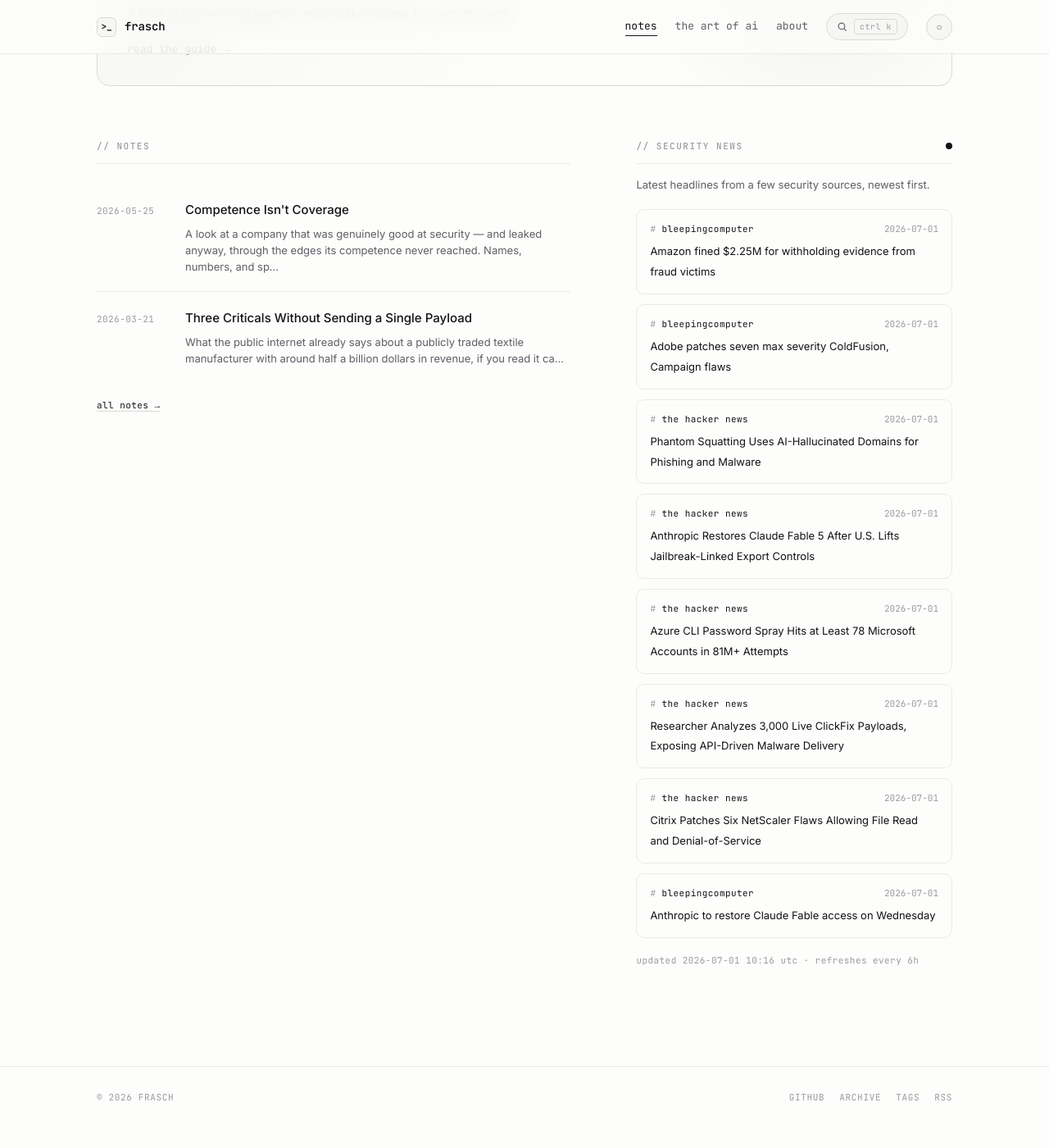
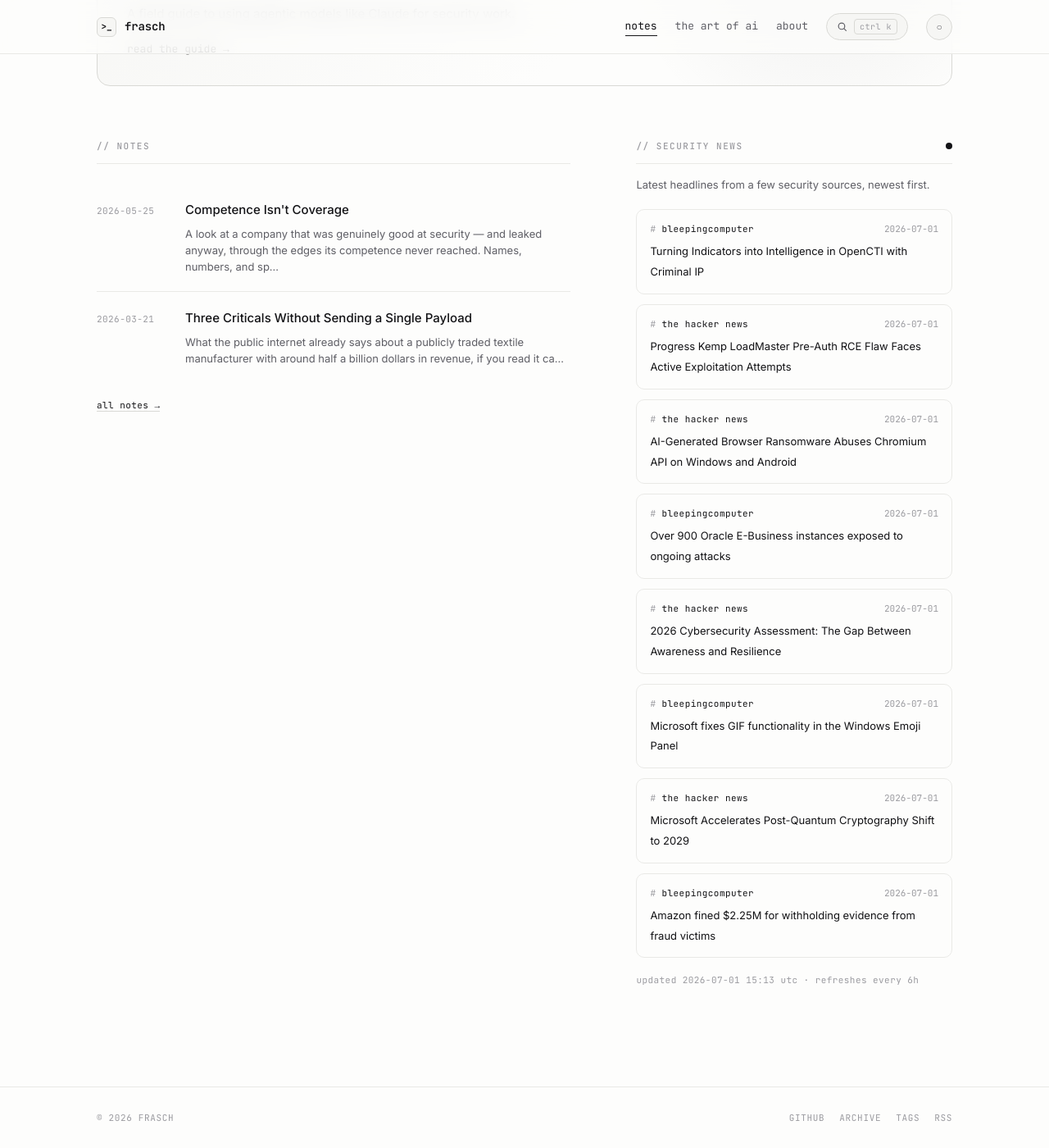
Before and after one commit to whoisfrasch/frasch, a Jekyll site: the page built from index.html, in a window 1280 px wide and 1400 px high, scrolled down 615 px. Shown: the whole window at 82% size. Built offline with Jekyll 4.4.1, drawn with Linux system fonts in a browser that asks for light colours; before the commit the page ends 1990 px from its top, so only the background shows below that.

Commit message:
Refresh security news feed

```diff
--- a/_data/news.json
+++ b/_data/news.json
@@ -1,53 +1,53 @@
 {
-  "updated": "2026-07-01T10:16:53Z",
+  "updated": "2026-07-01T15:13:21Z",
   "items": [
+    {
+      "source": "bleepingcomputer",
+      "title": "Turning Indicators into Intelligence in OpenCTI with Criminal IP",
+      "link": "https://www.bleepingcomputer.com/news/security/turning-indicators-into-intelligence-in-opencti-with-criminal-ip/",
+      "date": "2026-07-01T14:01:11Z"
+    },
+    {
+      "source": "the hacker news",
+      "title": "Progress Kemp LoadMaster Pre-Auth RCE Flaw Faces Active Exploitation Attempts",
+      "link": "https://thehackernews.com/2026/07/latest-progress-kemp-loadmaster-pre.html",
+      "date": "2026-07-01T13:56:18Z"
+    },
+    {
+      "source": "the hacker news",
+      "title": "AI-Generated Browser Ransomware Abuses Chromium API on Windows and Android",
+      "link": "https://thehackernews.com/2026/07/ai-generated-browser-ransomware-abuses.html",
+      "date": "2026-07-01T12:59:19Z"
+    },
+    {
+      "source": "bleepingcomputer",
+      "title": "Over 900 Oracle E-Business instances exposed to ongoing attacks",
+      "link": "https://www.bleepingcomputer.com/news/security/over-900-oracle-e-business-instances-exposed-to-ongoing-attacks/",
+      "date": "2026-07-01T12:30:01Z"
+    },
+    {
+      "source": "the hacker news",
+      "title": "2026 Cybersecurity Assessment: The Gap Between Awareness and Resilience",
+      "link": "https://thehackernews.com/2026/07/2026-cybersecurity-assessment-gap.html",
+      "date": "2026-07-01T11:30:00Z"
+    },
+    {
+      "source": "bleepingcomputer",
+      "title": "Microsoft fixes GIF functionality in the Windows Emoji Panel",
+      "link": "https://www.bleepingcomputer.com/news/microsoft/microsoft-fixes-gif-functionality-in-the-windows-emoji-panel/",
+      "date": "2026-07-01T10:52:26Z"
+    },
+    {
+      "source": "the hacker news",
+      "title": "Microsoft Accelerates Post-Quantum Cryptography Shift to 2029",
+      "link": "https://thehackernews.com/2026/07/microsoft-accelerates-post-quantum.html",
+      "date": "2026-07-01T10:41:36Z"
+    },
     {
       "source": "bleepingcomputer",
       "title": "Amazon fined $2.25M for withholding evidence from fraud victims",
       "link": "https://www.bleepingcomputer.com/news/security/amazon-fined-225m-for-withholding-evidence-from-fraud-victims/",
       "date": "2026-07-01T09:43:27Z"
-    },
-    {
-      "source": "bleepingcomputer",
-      "title": "Adobe patches seven max severity ColdFusion, Campaign flaws",
-      "link": "https://www.bleepingcomputer.com/news/security/adobe-patches-seven-max-severity-coldfusion-campaign-flaws/",
-      "date": "2026-07-01T07:34:52Z"
-    },
-    {
-      "source": "the hacker news",
-      "title": "Phantom Squatting Uses AI-Hallucinated Domains for Phishing and Malware",
-      "link": "https://thehackernews.com/2026/07/phantom-squatting-uses-ai-hallucinated.html",
-      "date": "2026-07-01T07:20:51Z"
-    },
-    {
-      "source": "the hacker news",
-      "title": "Anthropic Restores Claude Fable 5 After U.S. Lifts Jailbreak-Linked Export Controls",
-      "link": "https://thehackernews.com/2026/07/anthropic-restores-claude-fable-5-after.html",
-      "date": "2026-07-01T06:46:17Z"
-    },
-    {
-      "source": "the hacker news",
-      "title": "Azure CLI Password Spray Hits at Least 78 Microsoft Accounts in 81M+ Attempts",
-      "link": "https://thehackernews.com/2026/07/azure-cli-password-spray-hits-at-least.html",
-      "date": "2026-07-01T05:46:03Z"
-    },
-    {
-      "source": "the hacker news",
-      "title": "Researcher Analyzes 3,000 Live ClickFix Payloads, Exposing API-Driven Malware Delivery",
-      "link": "https://thehackernews.com/2026/07/researcher-analyzes-3000-live-clickfix.html",
-      "date": "2026-07-01T05:32:12Z"
-    },
-    {
-      "source": "the hacker news",
-      "title": "Citrix Patches Six NetScaler Flaws Allowing File Read and Denial-of-Service",
-      "link": "https://thehackernews.com/2026/07/citrix-patches-six-netscaler-flaws.html",
-      "date": "2026-07-01T03:54:22Z"
-    },
-    {
-      "source": "bleepingcomputer",
-      "title": "Anthropic to restore Claude Fable access on Wednesday",
-      "link": "https://www.bleepingcomputer.com/news/artificial-intelligence/anthropic-to-restore-claude-fable-access-on-wednesday/",
-      "date": "2026-07-01T00:35:14Z"
     }
   ]
 }
```
